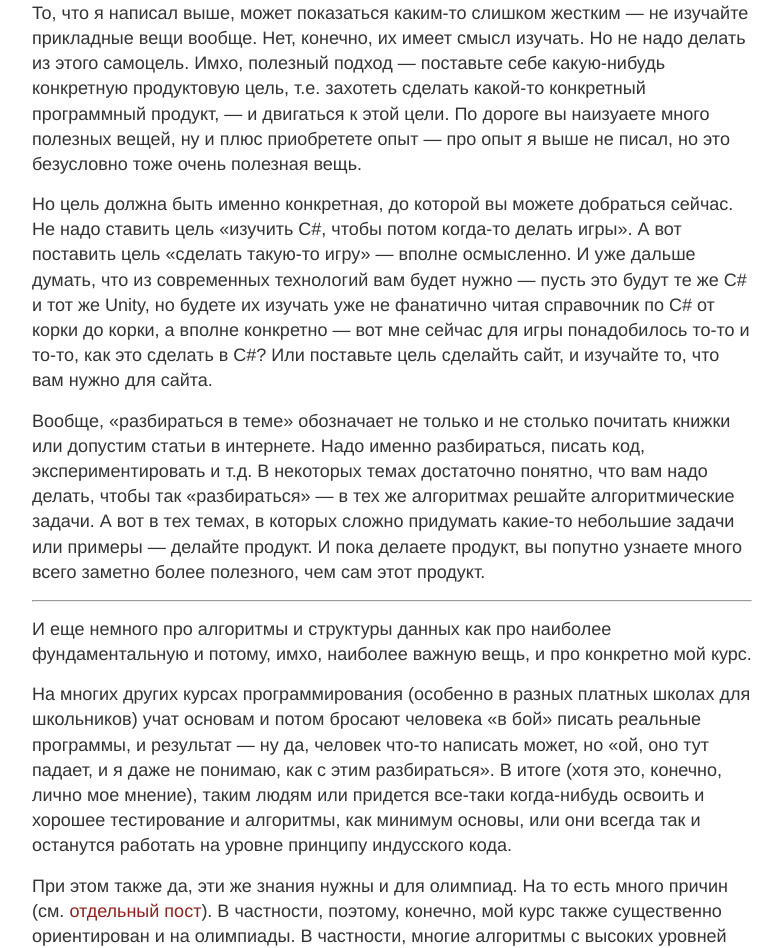
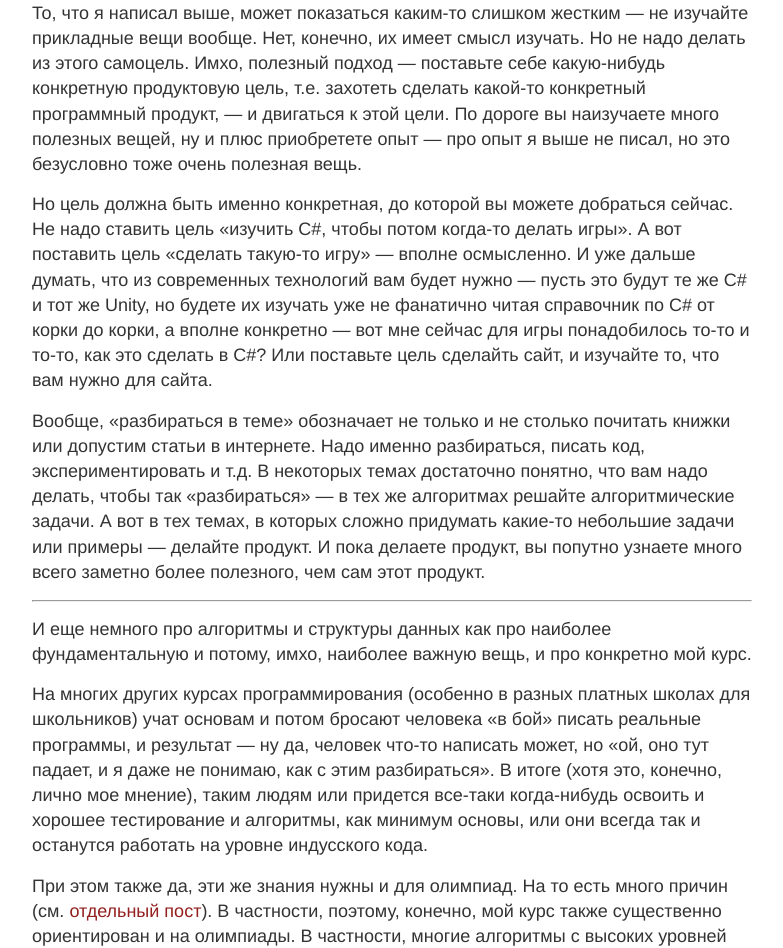
Before and after one commit to petr-kalinin/algoprog-blog, a Jekyll site: the page built from _posts/2019-10-12-what-study.md, in a window 1280 px wide and 1400 px high, scrolled down 2337 px. Shown: the part 257-1205 px from the top of the window, without its empty margins (248-1031 px from the left). Built offline with Jekyll 4.4.1, drawn with Linux system fonts in a browser that asks for light colours; some of the changed text lies outside the part shown.

Commit message:
Fix typos

```diff
--- a/_posts/2019-10-12-what-study.md
+++ b/_posts/2019-10-12-what-study.md
@@ -28,7 +28,7 @@ title: Что надо учить школьнику?
 ------
 
 Вообще, не случайно существует понятие фундаментальных и прикладных областей знания.
-Конечно, это не строгое четкое разделение, это непрерывный спектр, есть абсолютно фундаментальные
+Конечно, это не строгое, четкое, разделение, это непрерывный спектр, есть абсолютно фундаментальные
 темы, есть абсолютно прикладные, но есть и очень много тем посередине.
 И учить, особенно в школе, надо в первую очередь более фундаментальные темы.
 На то есть две причины (безусловно, связанные между собой).
@@ -78,7 +78,7 @@ title: Что надо учить школьнику?
 Нет, конечно, их имеет смысл изучать. Но не надо делать из этого самоцель.
 Имхо, полезный подход — поставьте себе какую-нибудь конкретную продуктовую цель, т.е. захотеть сделать
 какой-то конкретный программный продукт, — и двигаться к этой цели.
-По дороге вы наизуаете много полезных вещей,
+По дороге вы наизучаете много полезных вещей,
 ну и плюс приобретете опыт — про опыт я выше не писал, но это безусловно тоже очень полезная вещь.
 
 Но цель должна быть именно конкретная, до которой вы можете добраться сейчас.
@@ -100,11 +100,11 @@ title: Что надо учить школьнику?
 И еще немного про алгоритмы и структуры данных как про наиболее фундаментальную и потому, имхо, наиболее важную вещь,
 и про конкретно мой курс.
 
-На многих других курсах программирования (особенно в разных платных школах для школьников) учат основам и потом бросают человека «в бой» писать реальные программы, и результат — ну да, человек что-то написать может, но «ой, оно тут падает, и я даже не понимаю, как с этим разбираться». В итоге (хотя это, конечно, лично мое мнение), таким людям или придется все-таки когда-нибудь освоить и хорошее тестирование и алгоритмы, как минимум основы, или они всегда так и останутся работать на уровне принципу индусского кода.
+На многих других курсах программирования (особенно в разных платных школах для школьников) учат основам и потом бросают человека «в бой» писать реальные программы, и результат — ну да, человек что-то написать может, но «ой, оно тут падает, и я даже не понимаю, как с этим разбираться». В итоге (хотя это, конечно, лично мое мнение), таким людям или придется все-таки когда-нибудь освоить и хорошее тестирование и алгоритмы, как минимум основы, или они всегда так и останутся работать на уровне индусского кода.
 
 При этом также да, эти же знания нужны и для олимпиад. На то есть много причин (см. [отдельный пост](http://blog.algoprog.ru/why-only-programming/)). В частности, поэтому, конечно, мой курс также существенно ориентирован и на олимпиады. В частности, многие алгоритмы с высоких уровней моего курса не особо нужны в повседневной работе (но нужны на олимпиадах высокого уровня); и наоборот — ряд алгоритмов, нужных разработчику, засунуты в курсе на высокие уровни потому, что они редко бывают нужны на олимпиадах. Но говорить, что мой курс направлен только на олимпиады — неверно; в частности, у меня занимаются несколько человек, которые уже давно закончили школу и кому олимпиады не нужны вообще — занимаются именно для того, чтобы получить нужные разработчикам навыки.
 
-В конце концов, не случайно на собеседованиях что в Яндекс, что в Гугл и другие крупные компании спрашивают в первую очередь именно алгоритмическое задачи (не обязательно алгоритмы топового уровня, но все равно задачи близкие к тем, которые у меня в курсе).
+В конце концов, не случайно на собеседованиях что в Яндекс, что в Гугл и другие крупные компании спрашивают в первую очередь именно алгоритмические задачи (не обязательно алгоритмы топового уровня, но все равно задачи близкие к тем, которые у меня в курсе).
 
 ----
 
```
